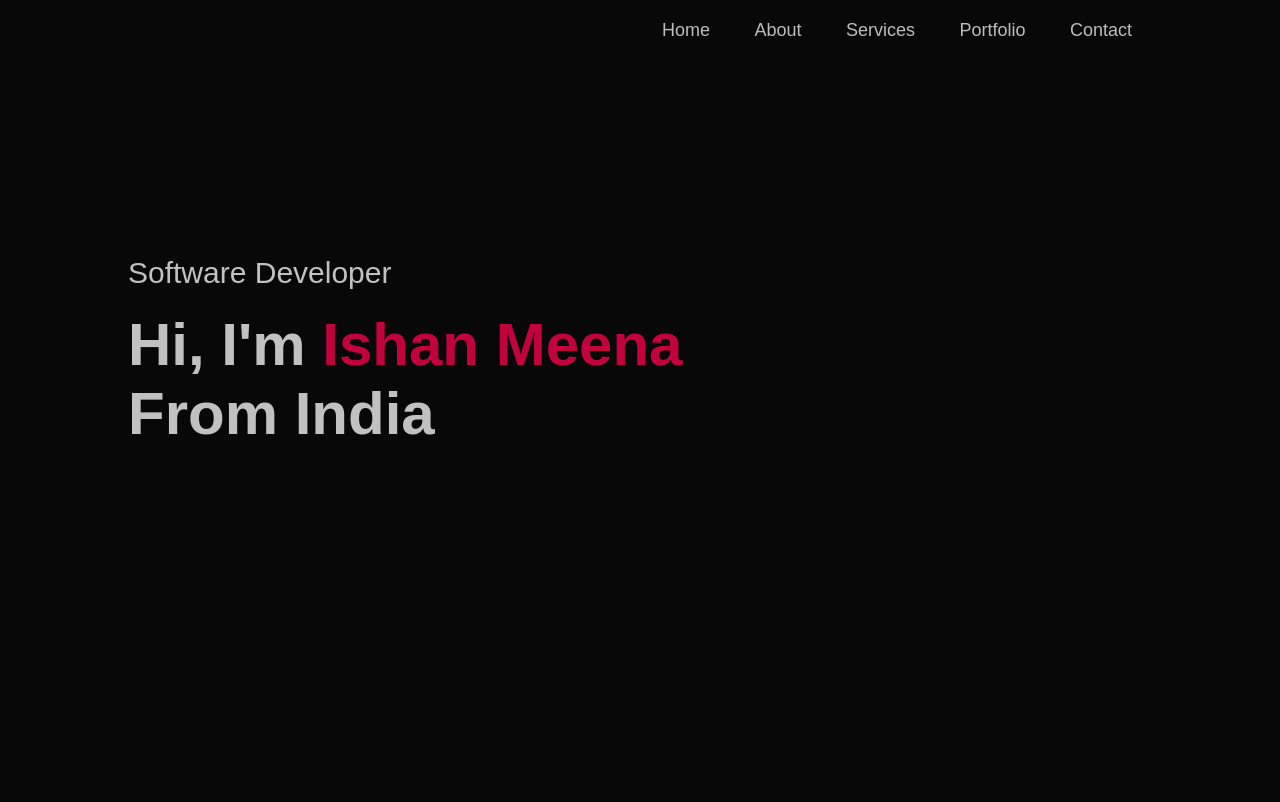
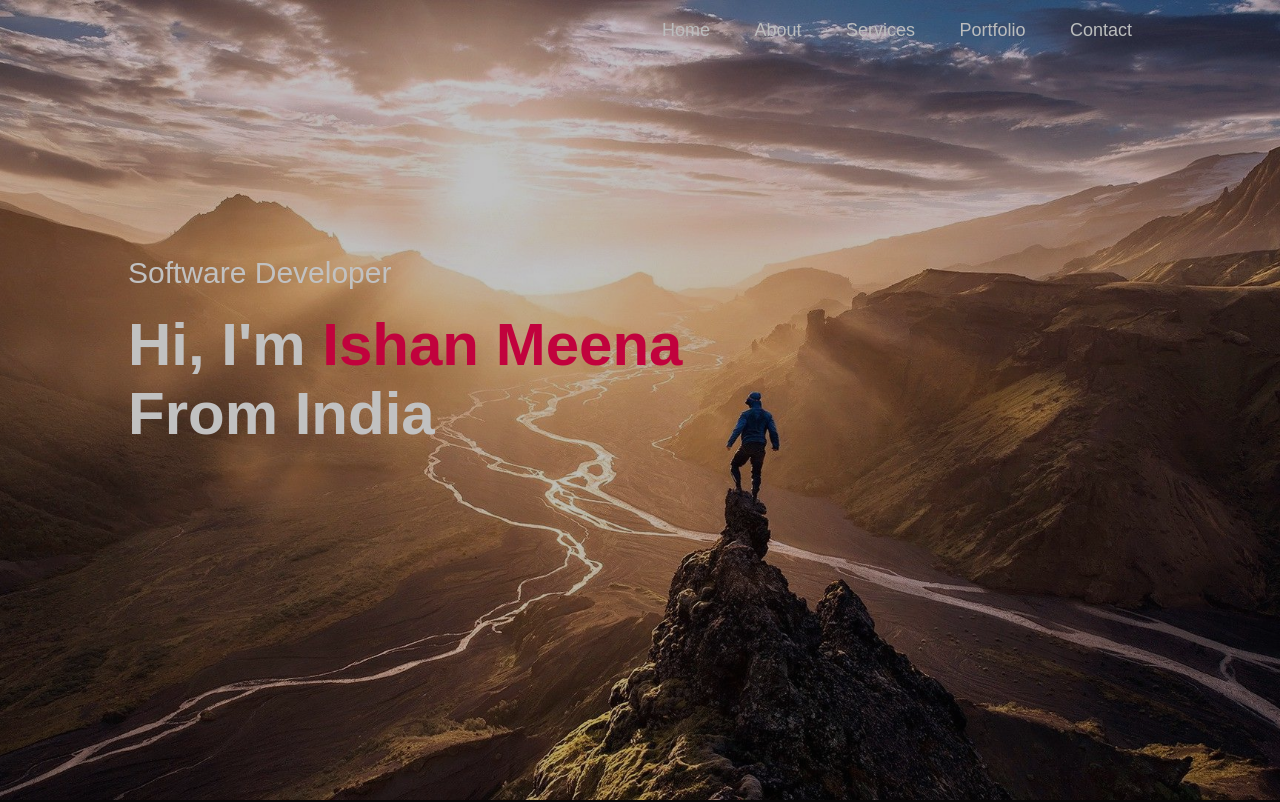
Before and after one commit to ishanmeena17/myportfolio2, a plain HTML site: page index.html in a window 1280 px wide. Shown: the top 802 px of the page. Drawn offline with Linux system fonts and the light colour scheme; files whose address does not match are found by name.

Commit message:
Update Style.css

```diff
--- a/Style.css
+++ b/Style.css
@@ -15,7 +15,7 @@ body{
 #header{
     width: 100%;
     height:100vh;
-    background-image: url(Images/mountain1.jpg);
+    background-image: url(mountain1.jpg);
     background-size: cover;
     background-position: center;
     opacity: 75%;
```
